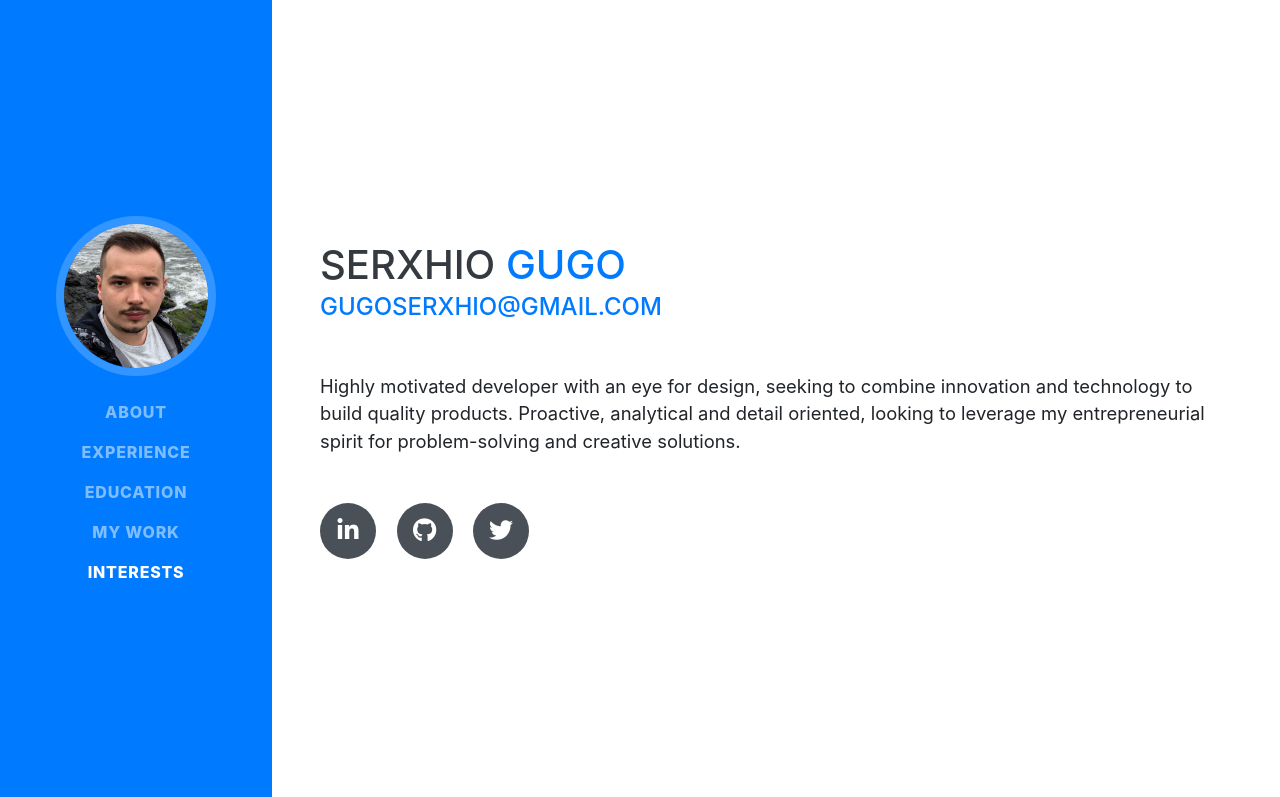
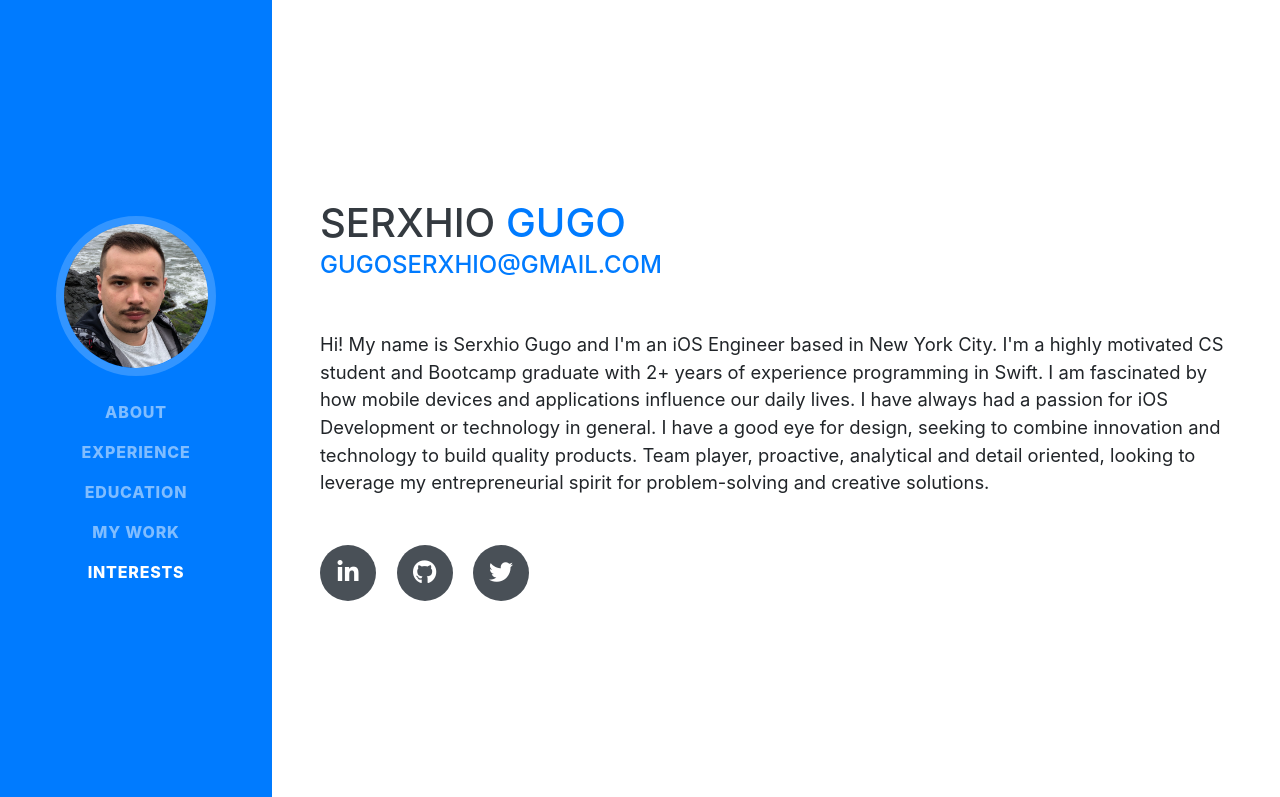
Before and after one commit to SerxhioGugo/serxhiogugo.github.io, a website with bundled scripts: page index.html in a window 1280 px wide. Shown: the top 797 px of the page. Built offline with nearby package versions, Linux system fonts and the light colour scheme; a web font is replaced by a local one.

Commit message:
fixed intro text

```diff
--- a/index.html
+++ b/index.html
@@ -68,7 +68,7 @@
         <div class="subheading mb-5">
           <a href="mailto:gugoserxhio@gmail.com">gugoserxhio@gmail.com</a>
         </div>
-        <p class="lead mb-5">Highly motivated developer with an eye for design, seeking to combine innovation and technology to build quality products. Proactive, analytical and detail oriented, looking to leverage my entrepreneurial spirit for problem-solving and creative solutions.</p>
+        <p class="lead mb-5">Hi! My name is Serxhio Gugo and I'm an iOS Engineer based in New York City. I'm a highly motivated CS student and Bootcamp graduate with 2+ years of experience programming in Swift. I am fascinated by how mobile devices and applications influence our daily lives. I have always had a passion for iOS Development or technology in general. I have a good eye for design, seeking to combine innovation and technology to build quality products. Team player, proactive, analytical and detail oriented, looking to leverage my entrepreneurial spirit for problem-solving and creative solutions.</p>
         <div class="social-icons">
           <a href="https://www.linkedin.com/in/serxhio-gugo/" target="_blank">
             <i class="fab fa-linkedin-in"></i>
```
